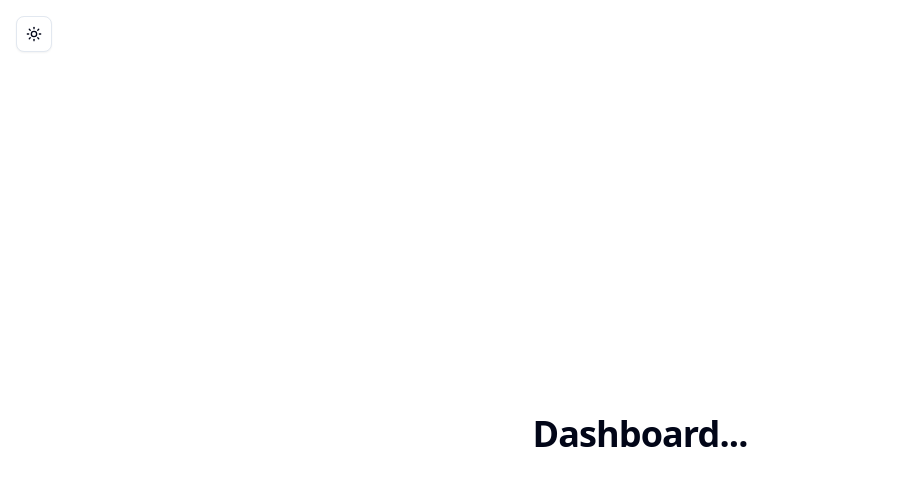
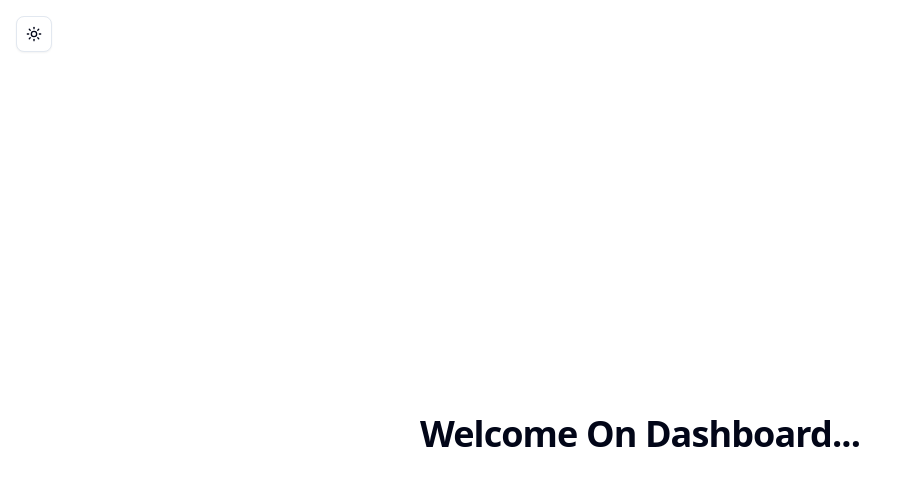
Before and after one commit to kraliken/dashboard-kraliknorbert, a Next.js app: page / in a window 1280 px wide. Shown: the top 486 px of the page, without its empty margins (0-906 px from the left). Built offline with nearby package versions, Linux system fonts and the light colour scheme.

Commit message:
separate dashboard layout with conditional Navbar

```diff
--- /dev/null
+++ b/app/(dashboard)/layout.js
@@ -0,0 +1,13 @@
+import Navbar from "@/components/Navbar";
+
+export default async function DashboardLayout({ children }) {
+
+
+    return (
+        <main className="w-full">
+            <Navbar />
+            <div className="px-4">{children}</div>
+        </main>
+
+    );
+}
--- a/app/page.js
+++ b/app/(dashboard)/page.js
@@ -3,7 +3,7 @@ export default function Home() {
   return (
     <div className="flex min-h-[calc(100vh-68px)] justify-center items-center">
       <h1 className="scroll-m-20 text-center text-4xl font-extrabold tracking-tight text-balance">
-        Dashboard...
+        Welcome On Dashboard...
       </h1>
     </div>
   );
--- a/app/layout.js
+++ b/app/layout.js
@@ -30,7 +30,6 @@ export default function RootLayout({ children }) {
           enableSystem
           disableTransitionOnChange
         >
-          <Navbar />
           {children}
         </ThemeProvider>
       </body>
```
